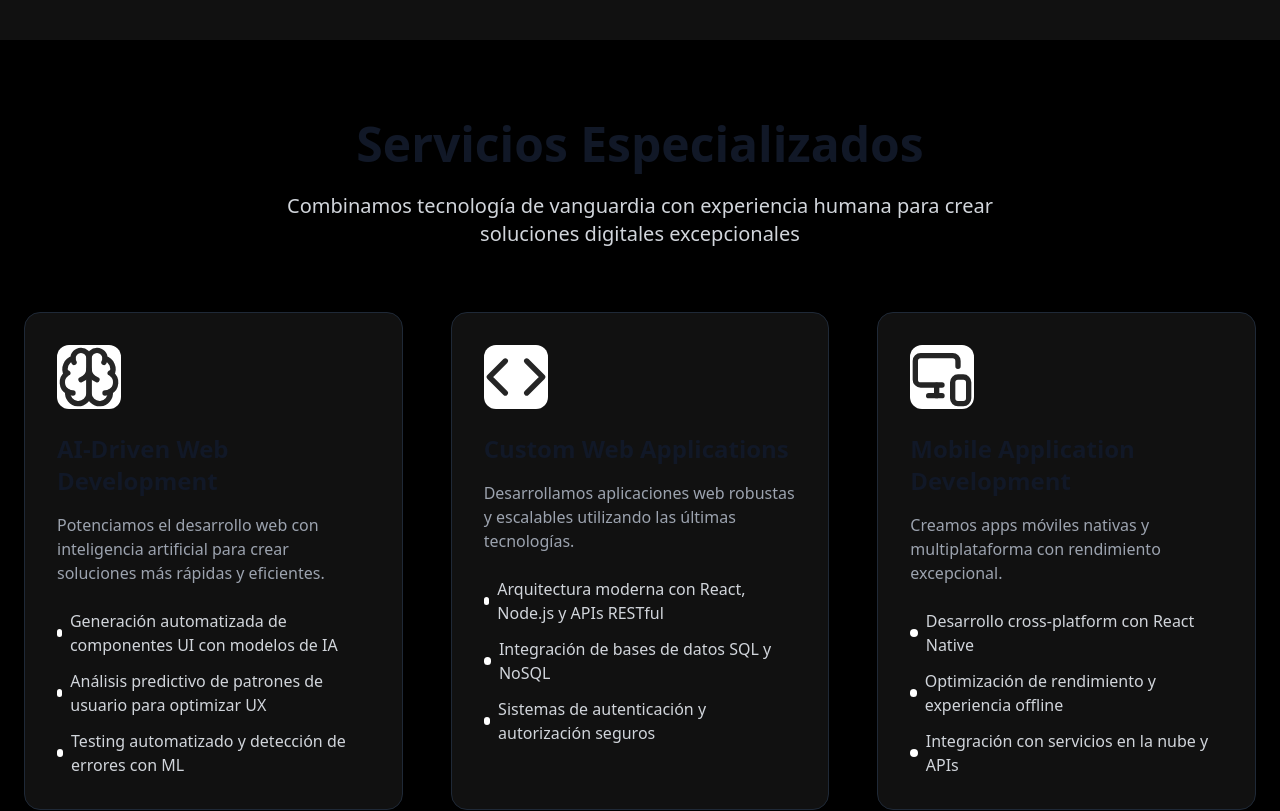
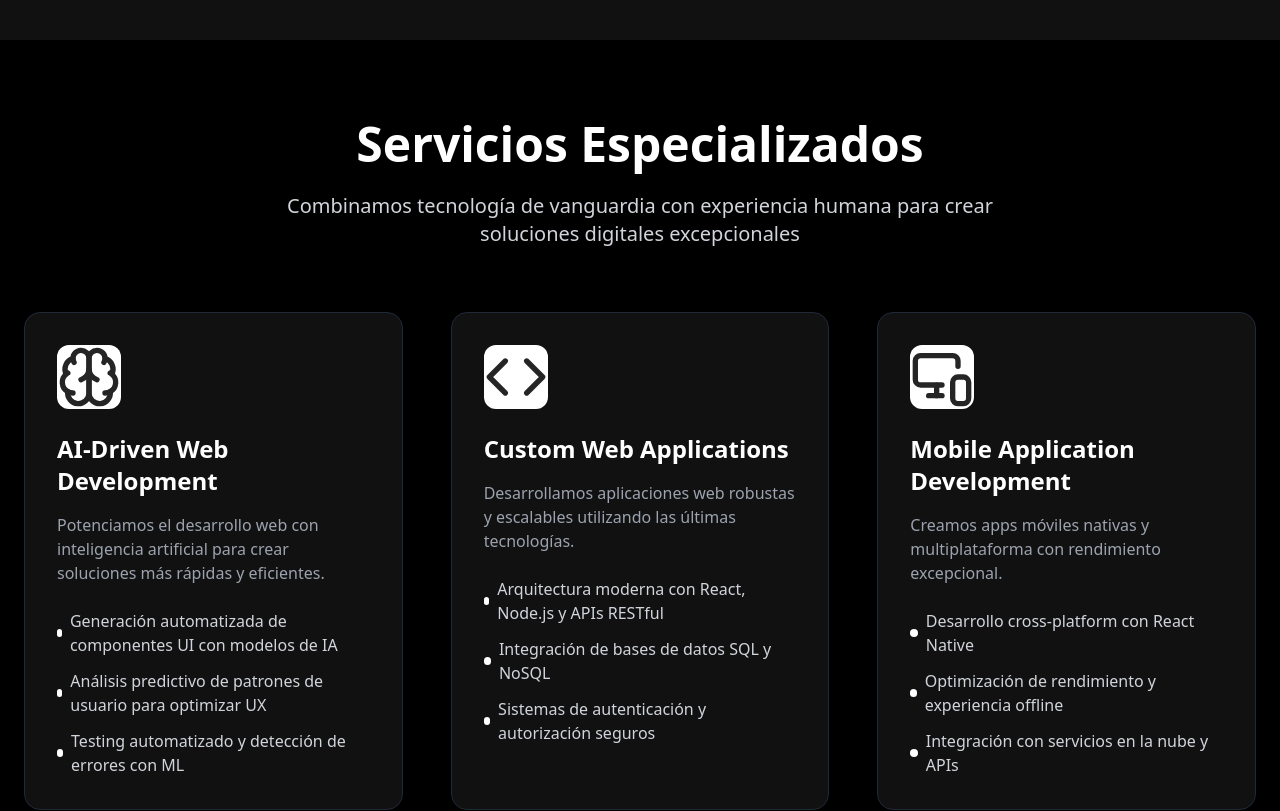
Before and after one commit to OZVE/GYOTechnologiesWeb, a React (Vite) app: page / in a window 1280 px wide. Shown: the part 1300-2111 px from the top of the page. Built offline with nearby package versions, Linux system fonts and the light colour scheme.

Commit message:
services color changed to white

```diff
--- a/src/App.tsx
+++ b/src/App.tsx
@@ -423,7 +423,7 @@ function App() {
             >
               <div className="container mx-auto px-6">
                 <div className="max-w-3xl mx-auto text-center mb-16">
-                  <h2 className="text-5xl font-bold mb-6">
+                  <h2 className="text-5xl font-bold mb-6 text-white">
                     Servicios Especializados
                   </h2>
                   <p className="text-xl text-gray-300">
@@ -436,7 +436,7 @@ function App() {
                       <div className="w-16 h-16 mb-6 bg-white rounded-xl flex items-center justify-center">
                         {service.icon}
                       </div>
-                      <h3 className="text-2xl font-bold mb-4">{service.title}</h3>
+                      <h3 className="text-2xl font-bold mb-4 text-white">{service.title}</h3>
                       <p className="text-gray-400 mb-6">{service.description}</p>
                       <ul className="space-y-3">
                         {service.features.map((feature, i) => (
```
